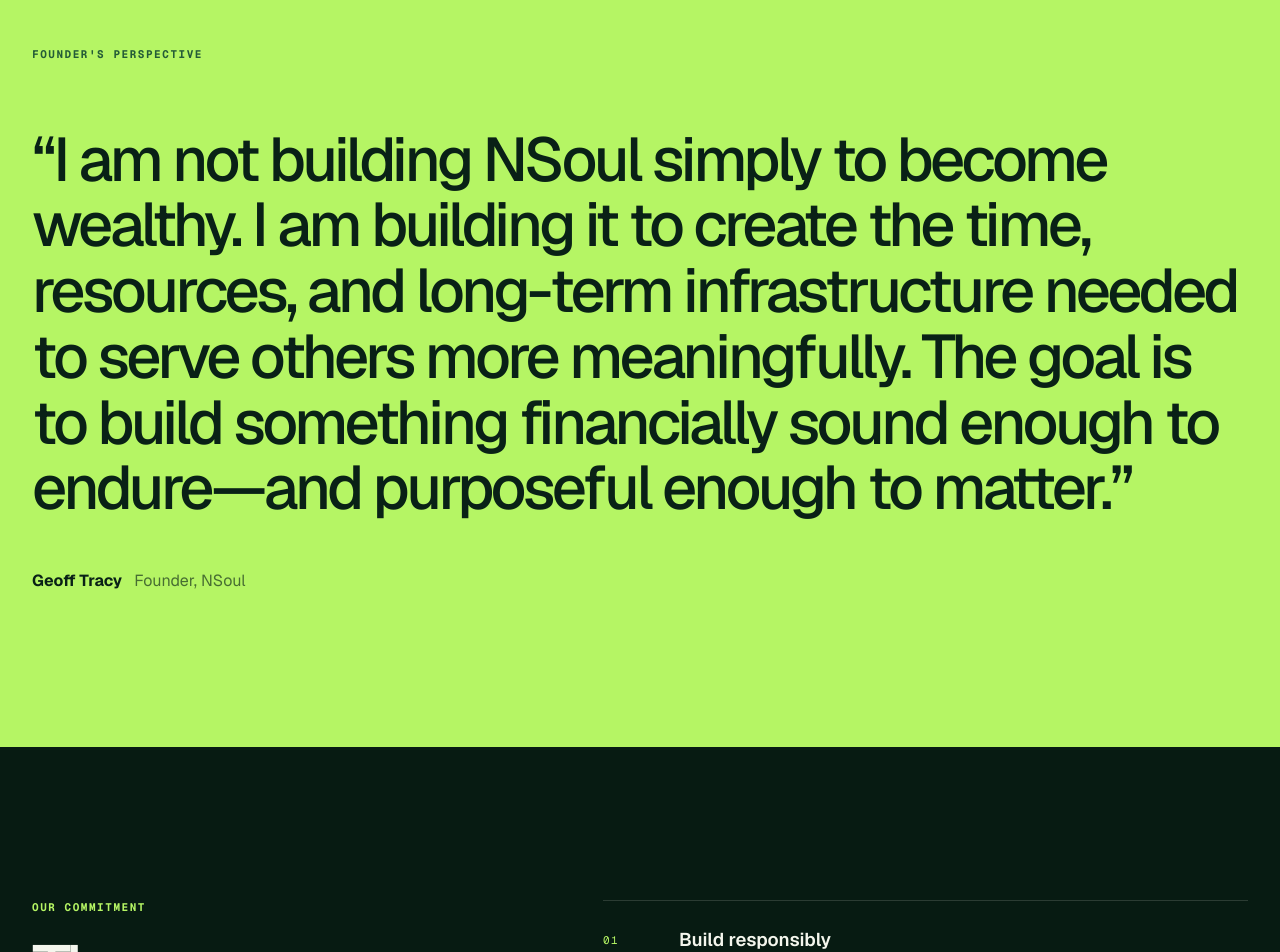
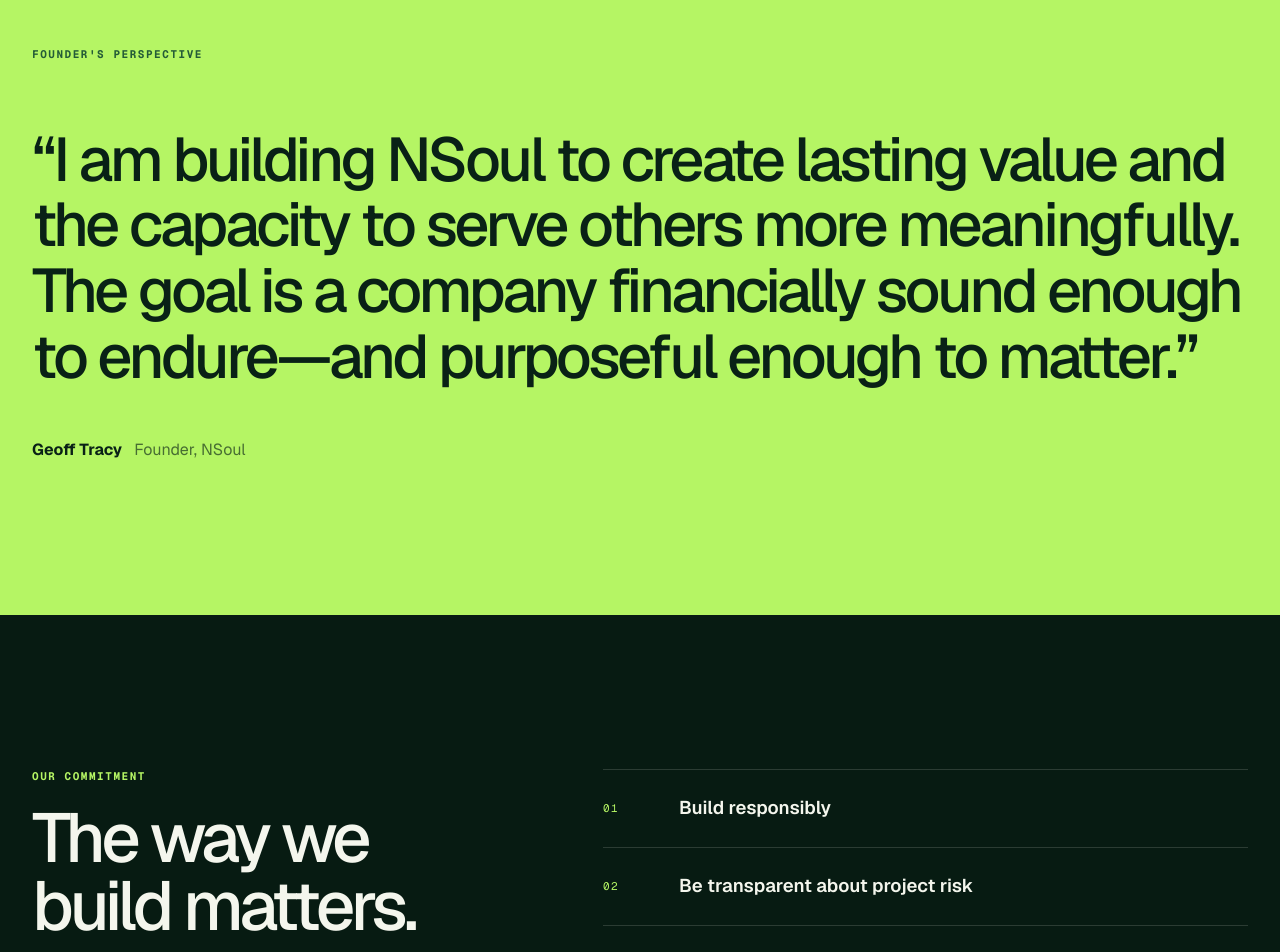
Before and after one commit to mrinfinitum/solar-farm, a Next.js app: page /our-vision in a window 1280 px wide. Shown: the part 5900-6852 px from the top of the page. Built offline with nearby package versions, Linux system fonts and the light colour scheme; no server answers.

Commit message:
Fix Our Vision navigation and messaging

```diff
--- a/app/our-vision/page.tsx
+++ b/app/our-vision/page.tsx
@@ -7,6 +7,7 @@
 import { VisionFlywheel } from "@/components/vision/vision-flywheel";
 import { VisionHero } from "@/components/vision/vision-hero";
 import { VisionPillars } from "@/components/vision/vision-pillars";
+import { VisionScrollReset } from "@/components/vision/vision-scroll-reset";
 import { SiteFooter } from "@/components/layout/site-footer";
 import { SiteHeader } from "@/components/layout/site-header";
 import { isTermSheetAvailable } from "@/lib/term-sheet";
@@ -49,6 +50,7 @@
   const termSheetAvailable = isTermSheetAvailable();
   return (
     <>
+      <VisionScrollReset />
       <SiteHeader termSheetAvailable={termSheetAvailable} tone="dark" />
       <main className="public-site vision-page">
         <VisionHero />
--- a/components/vision/founder-statement.tsx
+++ b/components/vision/founder-statement.tsx
@@ -4,7 +4,7 @@
       <div className="container founder-statement__inner">
         <p className="eyebrow">Founder&apos;s perspective</p>
         <blockquote>
-          <p id="founder-statement-title">“I am not building NSoul simply to become wealthy. I am building it to create the time, resources, and long-term infrastructure needed to serve others more meaningfully. The goal is to build something financially sound enough to endure—and purposeful enough to matter.”</p>
+          <p id="founder-statement-title">“I am building NSoul to create lasting value and the capacity to serve others more meaningfully. The goal is a company financially sound enough to endure—and purposeful enough to matter.”</p>
           <footer><strong>Geoff Tracy</strong><span>Founder, NSoul</span></footer>
         </blockquote>
       </div>
--- a/components/vision/vision-commitment.tsx
+++ b/components/vision/vision-commitment.tsx
@@ -1,6 +1,6 @@
 const commitments = [
   "Build responsibly",
-  "Tell the truth about project risk",
+  "Be transparent about project risk",
   "Use sound financial discipline",
   "Respect land, customers, and communities",
   "Measure impact",
--- /dev/null
+++ b/components/vision/vision-scroll-reset.tsx
@@ -0,0 +1,11 @@
+"use client";
+
+import { useEffect } from "react";
+
+export function VisionScrollReset() {
+  useEffect(() => {
+    window.scrollTo(0, 0);
+  }, []);
+
+  return null;
+}
```
Also changed, not shown: 1 other file (tests, documents, lock files or other folders).
